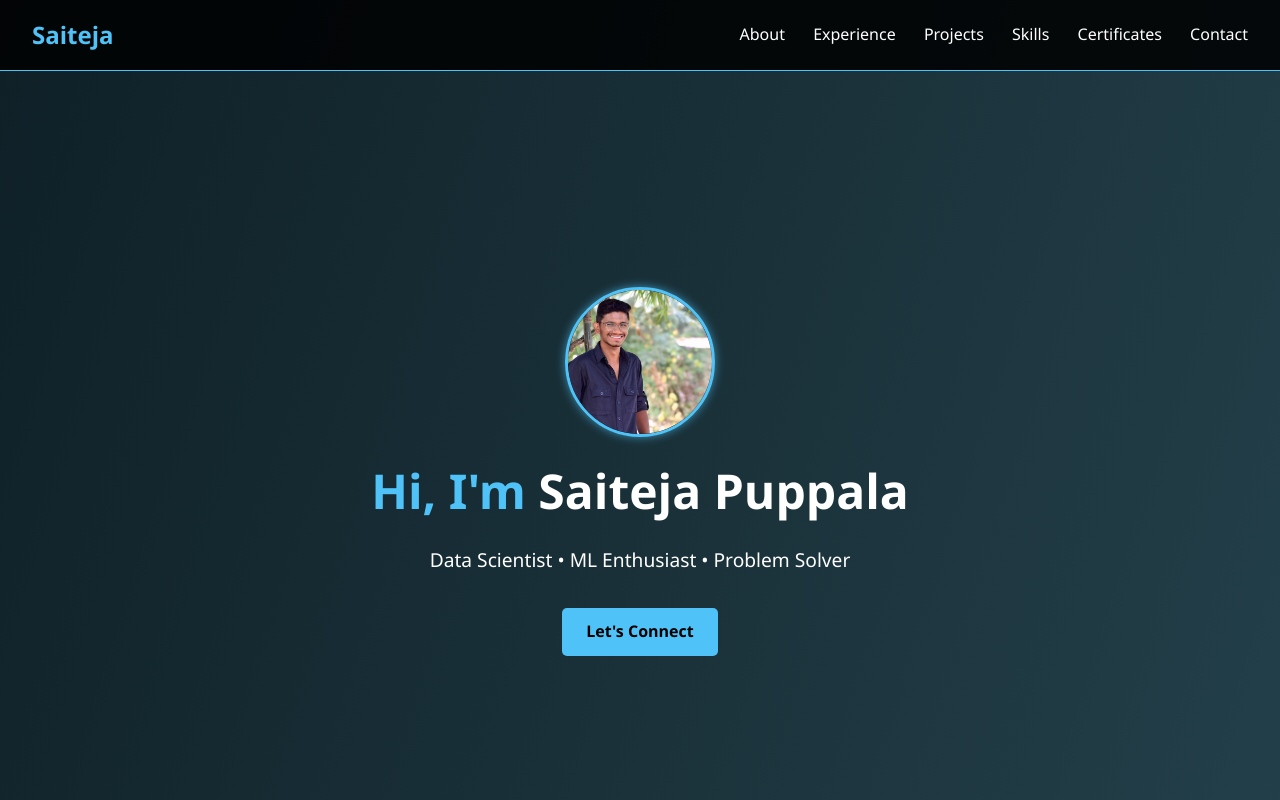
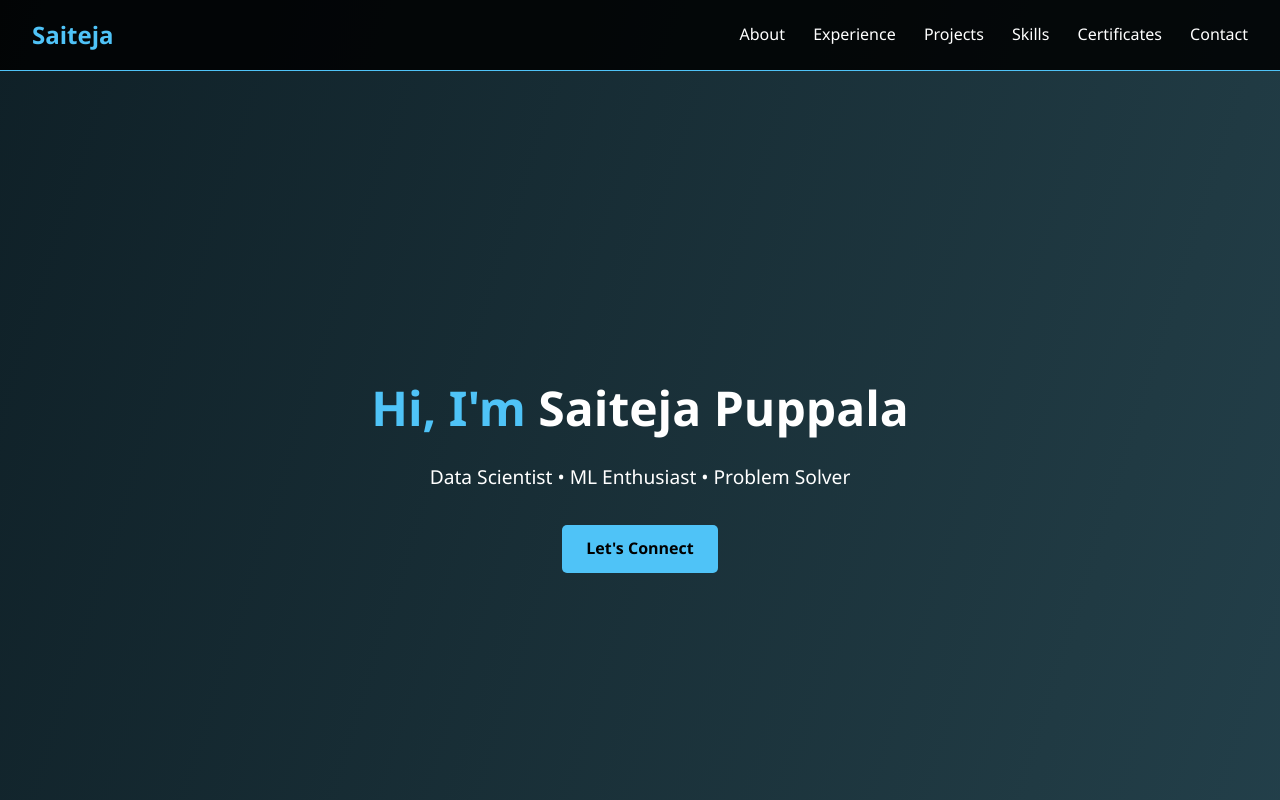
Before and after one commit to saiteja792/Saiteja_Puppala_Portfolio, a plain HTML site: page index.html in a window 1280 px wide. Shown: the top 800 px of the page. Drawn offline with Linux system fonts and the light colour scheme.

Commit message:
Update index.html

```diff
--- a/index.html
+++ b/index.html
@@ -21,7 +21,6 @@
   </header>
 
   <section class="hero">
-    <img src="saiteja.jpg" alt="Saiteja Puppala" class="profile-photo" />
     <h1>Hi, I'm <span>Saiteja Puppala</span></h1>
     <p>Data Scientist • ML Enthusiast • Problem Solver</p>
     <a href="#contact" class="btn">Let's Connect</a>
```
